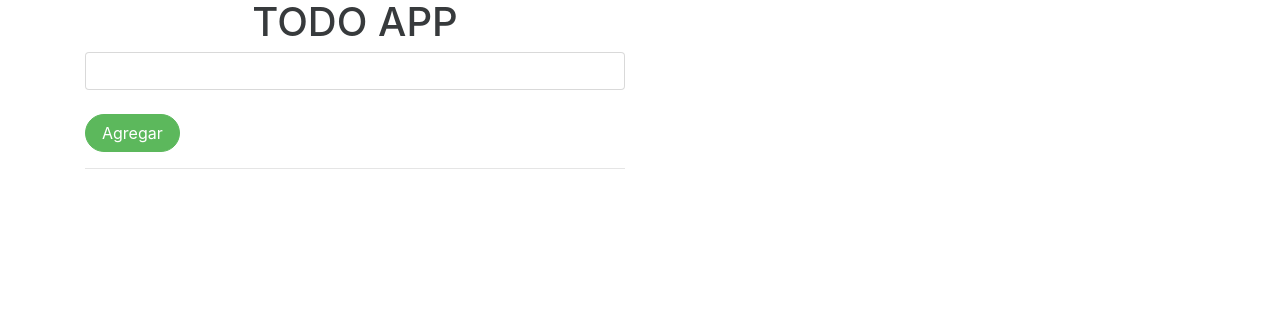
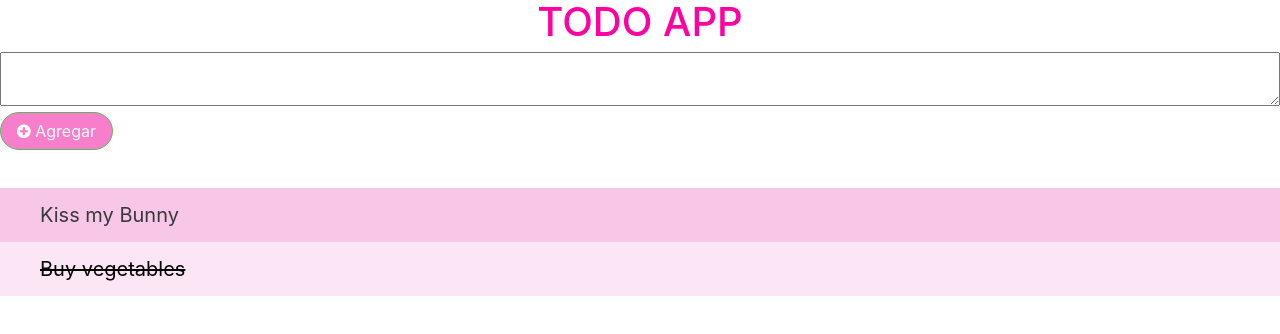
Before and after one commit to abrilnastassja13/twitter, a plain HTML site: page index.html in a window 1280 px wide. Drawn offline with Linux system fonts and the light colour scheme.

Commit message:
avances en twitter

```diff
--- a/css/main.css
+++ b/css/main.css
@@ -1,7 +1,46 @@
 .titulo {
 	text-align: center;
+	color: #FF00A2;
 }
 
 .btn {
 	border-radius: 20px;
+	background-color: #F77ECB;
+	margin-bottom: 3%;
+
 }
+
+.btn:hover {
+	background-color: #FF00A2;
+}
+
+ul {
+	margin: 0;
+	padding: 0;
+}
+
+ul li {
+	position: relative;
+	padding: 12px 8px 12px 40px;
+	cursor: pointer;
+	font-size: 20px;
+	background-color: #FCE5F4;
+	transition: 1s;
+	-webkit-user-select: none;
+    -moz-user-select: none;
+    -ms-user-select: none;
+    user-select: none;
+}
+
+ul li:nth-child(odd) {
+	background-color: #F8C7E7;
+}
+
+ul li:hover {
+	background-color: #FF89FC;
+}
+
+ul li.checked {
+	color: black;
+	text-decoration: line-through;
+}
--- a/index.html
+++ b/index.html
@@ -11,21 +11,21 @@
   <link rel="stylesheet" type="text/css" href="css/main.css">
 </head>
 <body>
-	<div class="container">
-    <div class="row">
-        <div class="col-md-6">
-            <div class="todoapp">
-             <h1 class="titulo">
-             	TODO APP
-             </h1>
-                <input type="text" id="todo" class="form-control"><br>
-                <a href="" id="add" class="btn btn-success">Agregar</a>
-                <hr>
-                <ul id="todoList" class="list-unstyled"></ul>
-            </div>
-        </div>
-    </div>
-</div>
+
+	<section>
+		<div class="row">
+			<div class="col-xs-12 col-md-12 col-lg-12">
+  			<h1 class="titulo">TODO APP</h1>
+  			<textarea name="textarea" style="min-width: 100%"></textarea><br>
+    		<a href="" id="add" class="btn btn-success"><i class="fa fa-plus-circle" aria-hidden="true"></i> Agregar</a>
+			</div>
+		</div>
+	</section>
+
+	<ul id="myUL">
+  <li>Kiss my Bunny</li>
+  <li class="checked">Buy vegetables</li>
+  </ul>
 
 
 
```
